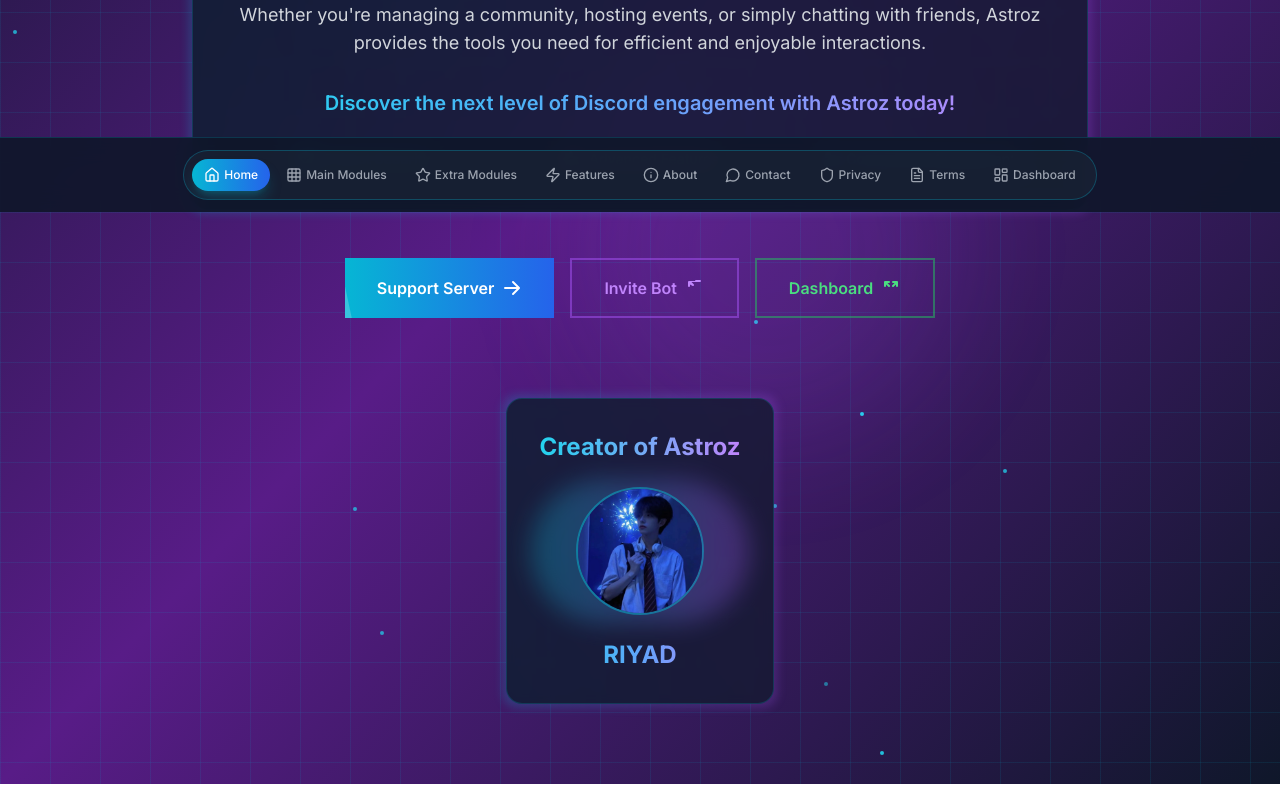
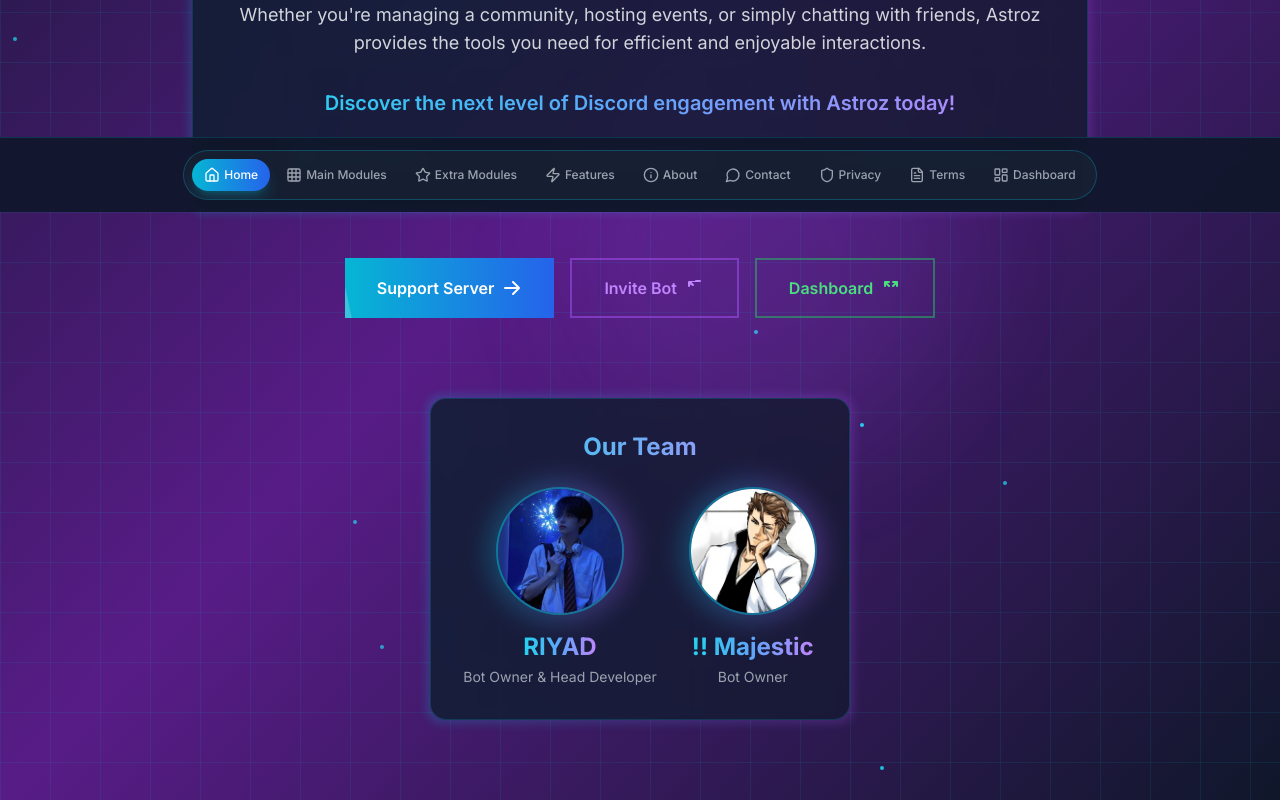
Before and after one commit to rriiyyaadd008/abra-kadabra-63, a Next.js app: page / in a window 1280 px wide. Shown: the part 588-1388 px from the top of the page. Built offline with nearby package versions, Linux system fonts and the light colour scheme.

Commit message:
feat: add Majestic to front page team section
Include RIYAD and !! Majestic in "Our Team" section.

#VERCEL_SKIP

Co-authored-by: null <213990897+rriiyyaadd008@users.noreply.github.com>

```diff
--- a/app/page.tsx
+++ b/app/page.tsx
@@ -275,15 +275,18 @@ export default function Home() {
           <div
             className={`mt-20 transition-all duration-1000 delay-900 ${mounted ? "opacity-100 translate-y-0" : "opacity-0 translate-y-8"}`}
           >
-            <div className="relative group max-w-md mx-auto">
+            <div className="relative group max-w-4xl mx-auto">
               <div className="absolute -inset-1 bg-gradient-to-r from-cyan-500/20 to-purple-500/20 rounded-2xl blur-sm group-hover:blur-md transition-all duration-300" />
 
               <div className="relative bg-slate-900/80 backdrop-blur-sm border border-cyan-500/20 rounded-2xl p-8 text-center">
                 <h3 className="text-2xl font-bold bg-gradient-to-r from-cyan-400 to-purple-400 bg-clip-text text-transparent mb-6">
-                  Creator of Astroz
+                  Our Team
                 </h3>
 
-                <div className="relative group mb-6">
+                <div className="flex flex-col md:flex-row justify-center items-center gap-8">
+                  {/* RIYAD's Card */}
+                  <div className="flex flex-col items-center">
+                    <div className="relative group mb-4">
                       <div className="absolute -inset-2 bg-gradient-to-r from-cyan-500 to-purple-500 rounded-full blur-md opacity-30 group-hover:opacity-50 transition-opacity duration-300" />
                       <div className="relative w-32 h-32 mx-auto rounded-full overflow-hidden border-2 border-cyan-500/50">
                         <Image
@@ -295,9 +298,31 @@ export default function Home() {
                         />
                       </div>
                     </div>
-
                     <div className="text-2xl font-bold bg-gradient-to-r from-cyan-400 via-blue-400 to-purple-400 bg-clip-text text-transparent">
                       RIYAD
+                    </div>
+                    <p className="text-gray-400 text-sm mt-1">Bot Owner & Head Developer</p>
+                  </div>
+
+                  {/* !! Majestic's Card */}
+                  <div className="flex flex-col items-center">
+                    <div className="relative group mb-4">
+                      <div className="absolute -inset-2 bg-gradient-to-r from-cyan-500 to-purple-500 rounded-full blur-md opacity-30 group-hover:opacity-50 transition-opacity duration-300" />
+                      <div className="relative w-32 h-32 mx-auto rounded-full overflow-hidden border-2 border-cyan-500/50">
+                        <Image
+                          src="/owner-majestic.png"
+                          alt="!! Majestic - Bot Owner"
+                          fill
+                          className="object-cover"
+                          sizes="128px"
+                        />
+                      </div>
+                    </div>
+                    <div className="text-2xl font-bold bg-gradient-to-r from-cyan-400 via-blue-400 to-purple-400 bg-clip-text text-transparent">
+                      !! Majestic
+                    </div>
+                    <p className="text-gray-400 text-sm mt-1">Bot Owner</p>
+                  </div>
                 </div>
               </div>
             </div>
```
Also changed, not shown: public/owner-majestic.png (added). Lines whose indentation alone changed are shown as unchanged.
